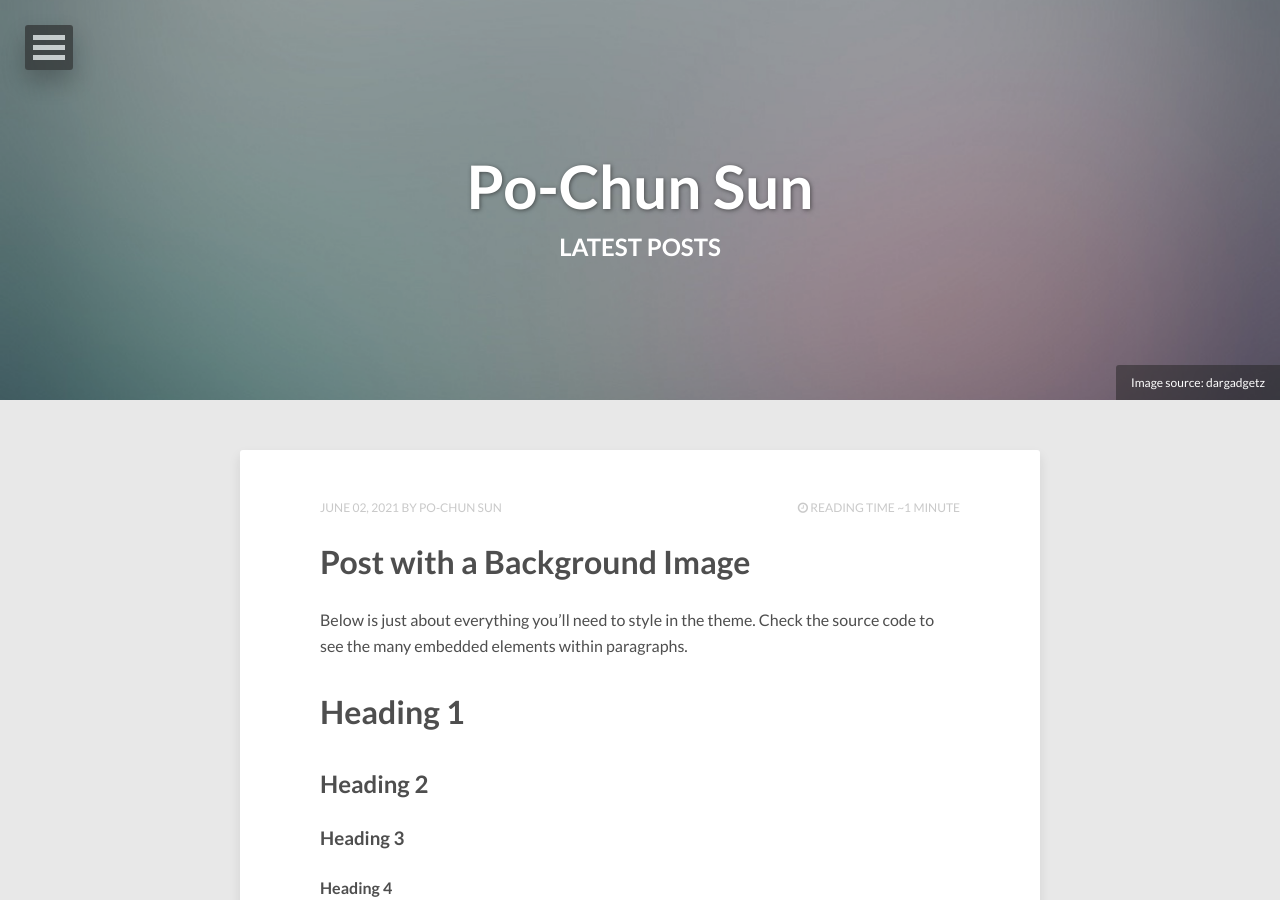
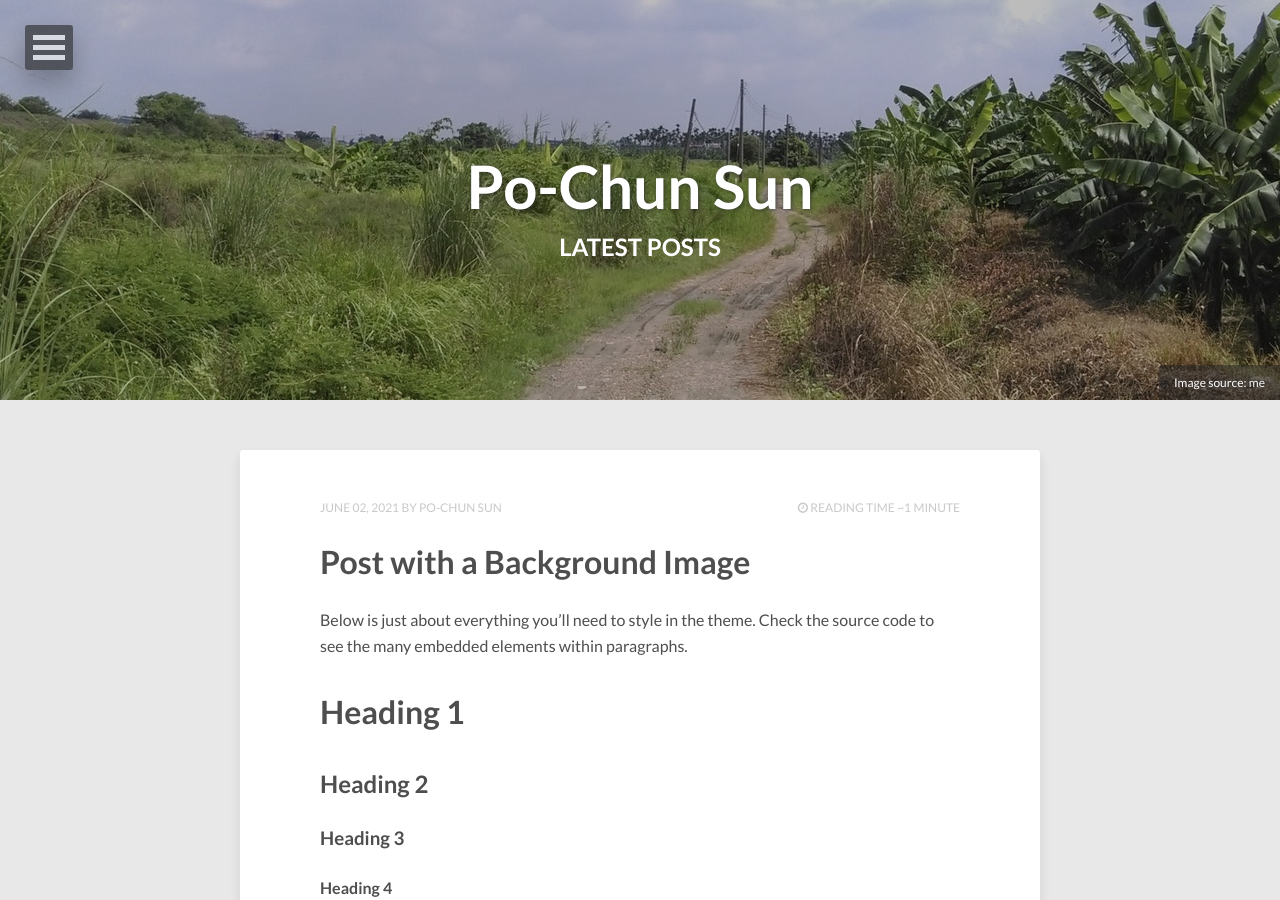
Before and after one commit to pochunsun/pochunsun.github.io, a Jekyll site: the page built from index.html, in a window 1280 px wide and 900 px high. Built offline with Jekyll 4.4.1, drawn with Linux system fonts in a browser that asks for light colours; nearby versions of some CDN libraries; the list of posts is cut into pages by our own code.

Commit message:
Update index.html

```diff
--- a/index.html
+++ b/index.html
@@ -5,9 +5,8 @@
 tags: [Holography,AdS/CFT,Entanglement Entropy,Quantum Information]
 comments: false
 image:
-  feature: abstract-1.jpg
-  credit: dargadgetz
-  creditlink: http://www.dargadgetz.com/ios-7-abstract-wallpaper-pack-for-iphone-5-and-ipod-touch-retina/
+  feature: overme.jpg
+  credit: me
 ---
 
 {% for post in paginator.posts %}
```
